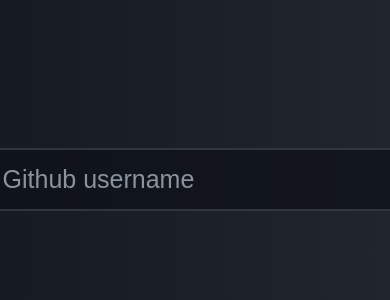
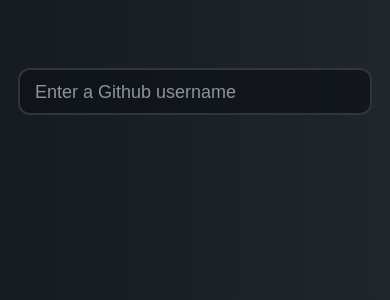
Before and after one commit to Saba-Var/Github-typeahead, a React (Create React App) app: page / in a window 390 px wide. Shown: the top 300 px of the page. Built offline with nearby package versions, Linux system fonts and the light colour scheme; the HTML template or start-up script is replaced by a standard one.

Commit message:
make app responsive

```diff
--- a/src/Components/GithubLogo/GithubLogo.module.css
+++ b/src/Components/GithubLogo/GithubLogo.module.css
@@ -15,10 +15,22 @@
   user-select: none;
 }
 .increase__opacity {
-  opacity: 0.25;
+  opacity: 0.3;
   transition: all 1.5s;
 }
 .decrease__opacity {
   opacity: 0.08;
   transition: all 1.5s;
 }
+
+@media (max-width: 1000px) {
+  .logo {
+    max-width: 85%;
+  }
+}
+
+@media (max-width: 750px) {
+  .logo {
+    max-width: 100%;
+  }
+}
--- a/src/Components/Typeahead/Typeahead.module.css
+++ b/src/Components/Typeahead/Typeahead.module.css
@@ -58,9 +58,9 @@
   display: block;
   transition: all 0.3s;
   display: block;
-
   border-radius: 10px;
 }
+
 input::placeholder {
   color: #8b949e;
 }
@@ -70,6 +70,7 @@
   border-bottom: none;
   background-color: rgba(33, 38, 45, 0.7);
 }
+
 ::-webkit-scrollbar {
   width: 10px;
 }
@@ -87,3 +88,75 @@
 ::-webkit-scrollbar-thumb:hover {
   background: rgb(158, 158, 158);
 }
+
+@media (max-width: 1024px) {
+  .container {
+    margin-top: 4rem;
+  }
+}
+
+@media (max-width: 1000px) {
+  .container {
+    margin-top: 8rem;
+  }
+}
+
+@media (max-width: 700px) {
+  input {
+    width: 50rem;
+    padding: 1.5rem 2rem;
+  }
+}
+
+@media (max-width: 550px) {
+  .container {
+    margin-top: 7rem;
+  }
+
+  input {
+    width: 40rem;
+    padding: 1rem 1.5rem;
+    font-size: 2.2rem;
+  }
+
+  .img__container {
+    top: -0.9rem;
+  }
+
+  input::placeholder {
+    font-size: 2.1rem;
+  }
+}
+
+@media (max-width: 450px) {
+  input {
+    width: 35rem;
+    padding: 1rem 1.5rem;
+    font-size: 2rem;
+  }
+
+  input::placeholder {
+    font-size: 1.8rem;
+  }
+
+  .img__container {
+    top: -0.9rem;
+  }
+
+  .close__svg {
+    width: 2rem;
+    height: 2rem;
+  }
+
+  .img__container {
+    padding: 1rem;
+    transform: translateY(5%);
+    top: -0.01rem;
+  }
+}
+
+@media (max-width: 350px) {
+  input {
+    width: 27rem;
+  }
+}
--- a/src/Components/Users/NotFound.module.css
+++ b/src/Components/Users/NotFound.module.css
@@ -12,7 +12,35 @@
 }
 .not_found {
   font-size: 2.5rem;
-  color: #f0f6fca8;
+  color: #f0f6fce3;
   text-align: center;
   z-index: 10;
 }
+
+@media (max-width: 700px) {
+  .not_found__container {
+    width: 50rem;
+  }
+}
+
+@media (max-width: 550px) {
+  .not_found__container {
+    width: 40rem;
+  }
+}
+
+@media (max-width: 450px) {
+  .not_found__container {
+    width: 35rem;
+  }
+
+  .not_found {
+    font-size: 2rem;
+  }
+}
+
+@media (max-width: 350px) {
+  .not_found__container {
+    width: 27rem;
+  }
+}
--- a/src/Components/Users/UsersList.module.css
+++ b/src/Components/Users/UsersList.module.css
@@ -67,3 +67,43 @@
   font-size: 2.5rem;
   color: #f0f6fc;
 }
+
+@media (max-width: 700px) {
+  .filtered__users {
+    max-width: 50rem;
+  }
+}
+
+@media (max-width: 550px) {
+  .filtered__users {
+    max-width: 40rem;
+  }
+
+  p {
+    font-size: 2.2rem;
+  }
+}
+
+@media (max-width: 450px) {
+  .filtered__users {
+    max-width: 35rem;
+  }
+
+  p {
+    font-size: 2rem;
+  }
+
+  img {
+    height: 5rem;
+  }
+
+  .user {
+    padding: 0.5rem 1rem;
+  }
+}
+
+@media (max-width: 350px) {
+  .filtered__users {
+    max-width: 27rem;
+  }
+}
```
